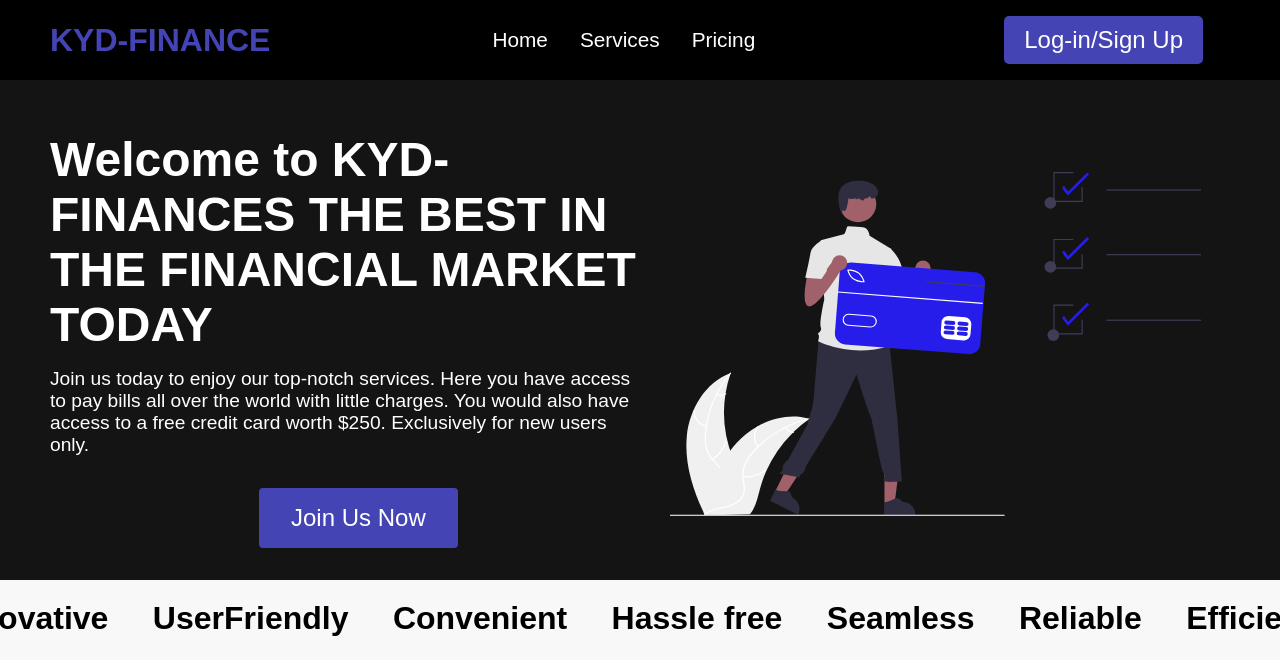
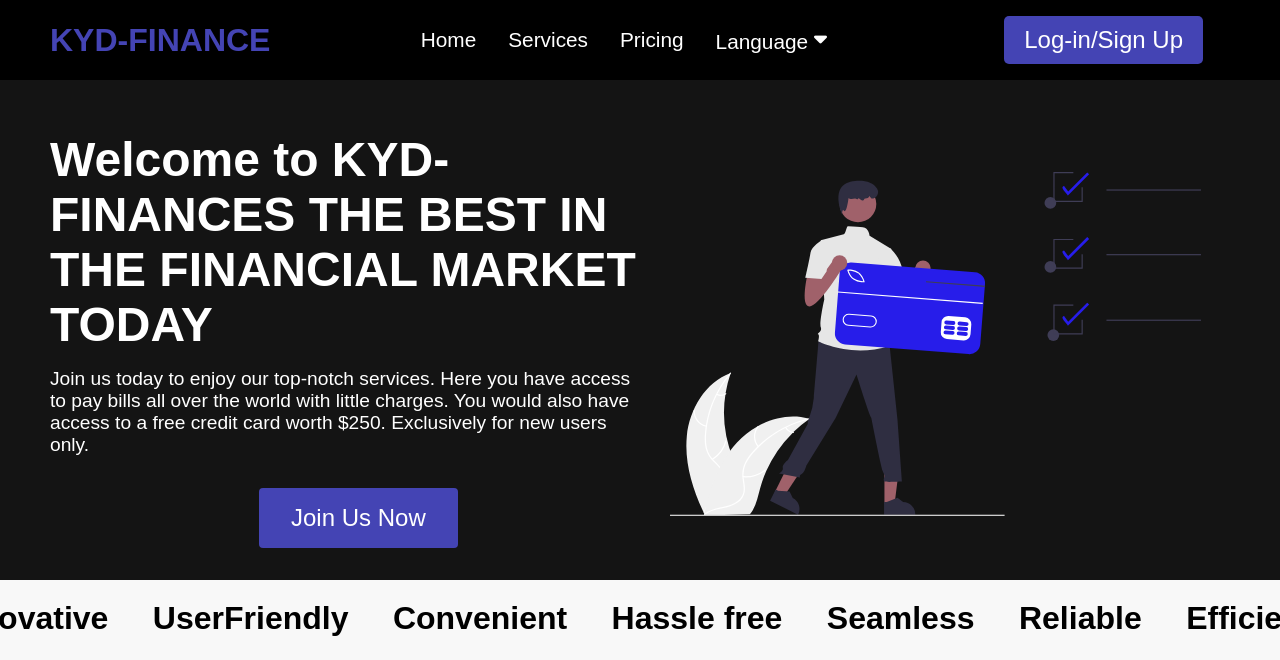
Before and after one commit to kydallaboutlearning/kydfinance, a Django app: page / in a window 1280 px wide. Shown: the top 660 px of the page. Run offline with Django 5.2, Linux system fonts and the light colour scheme; some libraries are stand-ins or nearby versions.

Commit message:
Chore(templating): Added html code for the base change language

```diff
--- a/template/base.html
+++ b/template/base.html
@@ -2,6 +2,9 @@
 {% load i18n %}
 {% load static i18n %}
 
+
+{% get_current_language as LANGUAGE_CODE %}
+{% get_available_languages as LANGUAGES %}
 <!DOCTYPE html>
 <html lang="{{current_language}}">
 
@@ -31,6 +34,21 @@
           <li class="navbar__item">
             <a href="/" class="navbar__links">{% trans "Pricing" %}</a>
           </li>
+
+          <li class="navbar__item">
+            <a href="/" class="navbar__links language"><p>{% translate "Language" %} <i class="fa-solid fa-caret-down"></i></p>
+              <ul class="languages__dropdown">
+                {% for language in languages %}
+                  <li>
+                    <a class= "language__link" href="/{{ language.code }}/"
+                    {% if language.code == LANGUAGE_CODE %} class="selected"{% endif %}>
+                      {{ language.name_local }}
+                    </a>
+                  </li>
+                {% endfor %}
+              </ul></a>
+          </li>
+
           <li class="navbar__btn mobile">
             <a href="/signup.html" class="navbar__links">{% trans "Log-in/Sign Up" %}</a>
           </li>
```
